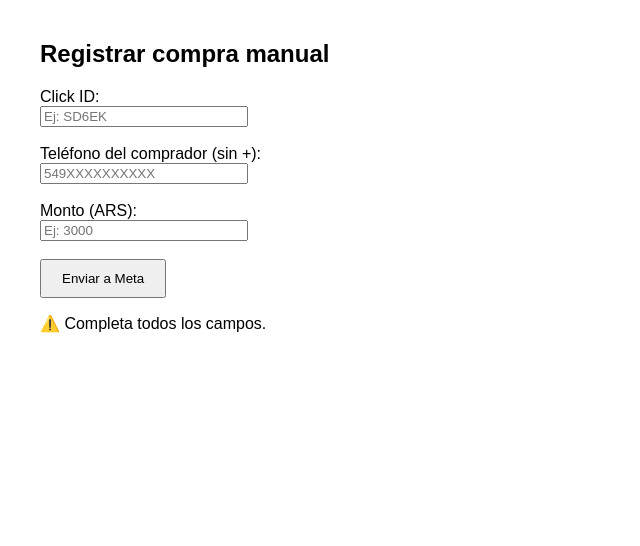
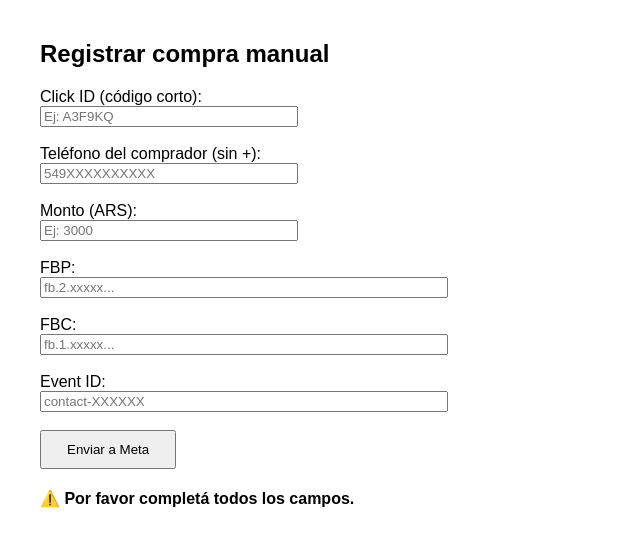
Before and after one commit to futbolaldia900-hub/landingconvertix, a website: page admin.html in a window 1280 px wide. Both pictures are taken after a click on the button "Enviar a Meta". Shown: the whole page, without its empty margins (0-640 px from the left). Drawn offline with Linux system fonts and the light colour scheme.

Commit message:
Update admin.html

```diff
--- a/admin.html
+++ b/admin.html
@@ -8,52 +8,57 @@
 <body style="font-family:Arial; margin:40px;">
   <h2>Registrar compra manual</h2>
 
-  <label>Click ID:</label><br/>
-  <input id="click_id" placeholder="Ej: SD6EK" style="width:200px;"/><br/><br/>
+  <label>Click ID (código corto):</label><br/>
+  <input id="click_id" placeholder="Ej: A3F9KQ" style="width:250px;"/><br/><br/>
 
   <label>Teléfono del comprador (sin +):</label><br/>
-  <input id="phone" placeholder="549XXXXXXXXXX" style="width:200px;"/><br/><br/>
+  <input id="phone" placeholder="549XXXXXXXXXX" style="width:250px;"/><br/><br/>
 
   <label>Monto (ARS):</label><br/>
-  <input id="value" placeholder="Ej: 3000" style="width:200px;"/><br/><br/>
+  <input id="value" placeholder="Ej: 3000" style="width:250px;"/><br/><br/>
 
-  <button id="send" style="padding:10px 20px;">Enviar a Meta</button>
+  <label>FBP:</label><br/>
+  <input id="fbp" placeholder="fb.2.xxxxx..." style="width:400px;"/><br/><br/>
 
-  <p id="status"></p>
+  <label>FBC:</label><br/>
+  <input id="fbc" placeholder="fb.1.xxxxx..." style="width:400px;"/><br/><br/>
+
+  <label>Event ID:</label><br/>
+  <input id="event_id" placeholder="contact-XXXXXX" style="width:400px;"/><br/><br/>
+
+  <button id="send" style="padding:10px 25px;">Enviar a Meta</button>
+
+  <p id="status" style="margin-top:20px; font-weight:bold;"></p>
 
   <script>
-    // 🔑 CONFIGURACIÓN BÁSICA
-    const ACCESS_TOKEN = "TU_TOKEN_DE_ACCESO_DE_META"; // reemplazá con tu token real
+    // 🔧 CONFIGURACIÓN
+    const ACCESS_TOKEN = "TU_TOKEN_DE_ACCESO_DE_META"; // <-- reemplazá con tu token válido
     const PIXEL_ID = "1946841772846486";
-
-    // 🧠 MODO MANUAL DE PRUEBA
-    // Copiá estos valores desde tu Google Sheet para cada test
-    const fbp = "fb.2.1762644068517.778233856327572830"; // valor tomado del sheet
-    const fbc = ""; // si en el sheet aparece vacío, dejalo así
-    const event_id = "contact-SD6EK"; // valor tomado del sheet
 
     document.getElementById("send").addEventListener("click", async () => {
       const click_id = document.getElementById("click_id").value.trim();
       const phone = document.getElementById("phone").value.trim();
       const value = parseFloat(document.getElementById("value").value.trim());
+      const fbp = document.getElementById("fbp").value.trim();
+      const fbc = document.getElementById("fbc").value.trim();
+      const event_id = document.getElementById("event_id").value.trim();
       const status = document.getElementById("status");
 
-      if (!click_id || !phone || !value) {
-        status.textContent = "⚠️ Completa todos los campos.";
+      if (!click_id || !phone || !value || !fbp || !fbc || !event_id) {
+        status.textContent = "⚠️ Por favor completá todos los campos.";
         return;
       }
 
-      status.textContent = "Enviando datos a Meta...";
+      status.textContent = "⏳ Enviando evento a Meta...";
 
       try {
-        // 📦 Construir payload
         const payload = {
           data: [{
             event_name: "Purchase",
             event_time: Math.floor(Date.now() / 1000),
-            event_id: event_id, // el mismo que guardaste desde el click
+            event_id: event_id,
             user_data: {
-              ph: phone,
+              ph: phone,  // se puede hashear en una versión avanzada
               fbp: fbp,
               fbc: fbc
             },
@@ -64,21 +69,21 @@
           }]
         };
 
-        // 🚀 Enviar a Meta CAPI
-        const response = await fetch(`https://graph.facebook.com/v18.0/${PIXEL_ID}/events?access_token=${ACCESS_TOKEN}`, {
-          method: "POST",
-          headers: { "Content-Type": "application/json" },
-          body: JSON.stringify(payload)
-        });
+        const response = await fetch(
+          `https://graph.facebook.com/v18.0/${PIXEL_ID}/events?access_token=${ACCESS_TOKEN}`,
+          {
+            method: "POST",
+            headers: { "Content-Type": "application/json" },
+            body: JSON.stringify(payload)
+          }
+        );
 
         const json = await response.json();
-
         if (json.events_received) {
           status.textContent = "✅ Compra registrada correctamente en Meta.";
         } else {
           status.textContent = "⚠️ Error al enviar a Meta: " + JSON.stringify(json);
         }
-
       } catch (err) {
         status.textContent = "❌ Error: " + err.message;
       }
```
